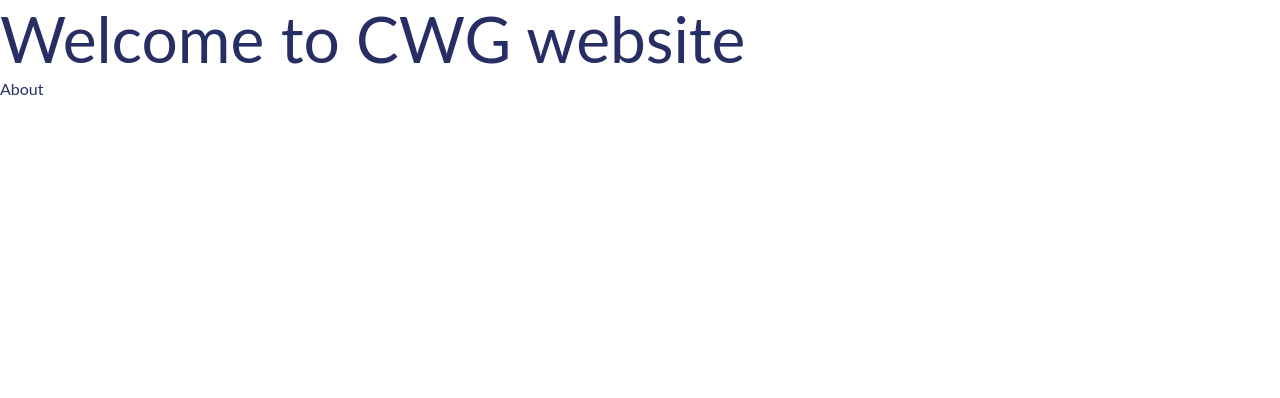
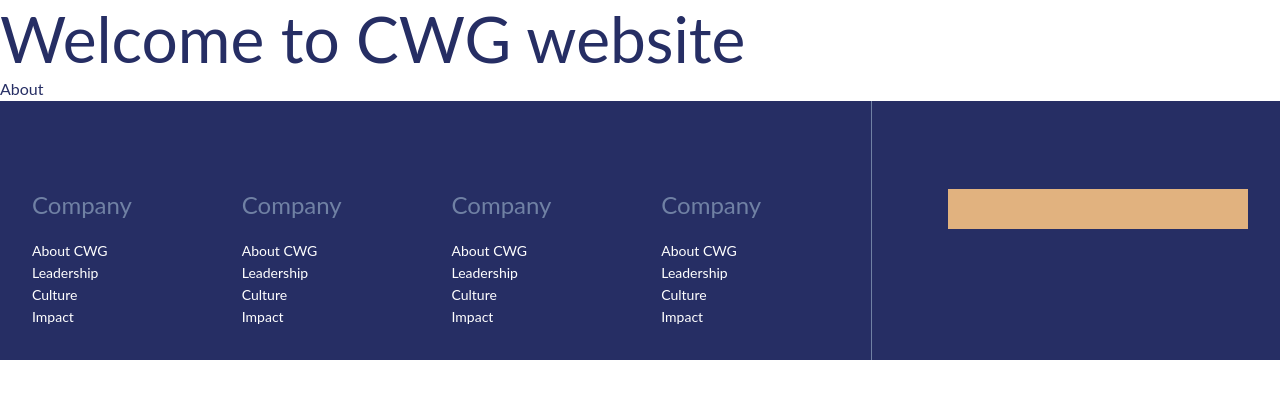
Before and after one commit to Toheeb-Ojuolape/cwg-website, a SvelteKit app: page / in a window 1280 px wide. Shown: the top 398 px of the page. Built offline with nearby package versions, Linux system fonts and the light colour scheme; a web font is replaced by a local one.

Commit message:
feat: footer in progress

```diff
--- /dev/null
+++ b/src/lib/components/Footer.svelte
@@ -0,0 +1,51 @@
+<footer class="bg-midnight-blue">
+	<div class="max-w-7xl w-full mx-auto flex px-8">
+		<div class="flex-1">
+			<div class="grid grid-cols-4 border-r-[1.5px] border-r-greyish-blue pt-22 pb-8">
+				<div>
+					<h6 class="text-headline-6 text-greyish-blue mb-5">Company</h6>
+					<ul class="text-white text-body-s">
+						<li><a href="/">About CWG</a></li>
+						<li><a href="/">Leadership</a></li>
+						<li><a href="/">Culture</a></li>
+						<li><a href="/">Impact</a></li>
+					</ul>
+				</div>
+
+				<div>
+					<h6 class="text-headline-6 text-greyish-blue mb-5">Company</h6>
+					<ul class="text-white text-body-s">
+						<li><a href="/">About CWG</a></li>
+						<li><a href="/">Leadership</a></li>
+						<li><a href="/">Culture</a></li>
+						<li><a href="/">Impact</a></li>
+					</ul>
+				</div>
+
+				<div>
+					<h6 class="text-headline-6 text-greyish-blue mb-5">Company</h6>
+					<ul class="text-white text-body-s">
+						<li><a href="/">About CWG</a></li>
+						<li><a href="/">Leadership</a></li>
+						<li><a href="/">Culture</a></li>
+						<li><a href="/">Impact</a></li>
+					</ul>
+				</div>
+
+				<div>
+					<h6 class="text-headline-6 text-greyish-blue mb-5">Company</h6>
+					<ul class="text-white text-body-s">
+						<li><a href="/">About CWG</a></li>
+						<li><a href="/">Leadership</a></li>
+						<li><a href="/">Culture</a></li>
+						<li><a href="/">Impact</a></li>
+					</ul>
+				</div>
+			</div>
+		</div>
+
+		<div class="w-[300px] ml-19 pt-22 pb-8">
+			<div class="bg-burlywood h-10" />
+		</div>
+	</div>
+</footer>
--- a/src/routes/+layout.svelte
+++ b/src/routes/+layout.svelte
@@ -1,7 +1,14 @@
 <script lang="ts">
 	import '../app.css';
+	import Footer from '$lib/components/Footer.svelte';
 </script>
 
 <svelte:head />
 
-<slot />
+<div>
+	<main>
+		<slot />
+	</main>
+
+	<Footer />
+</div>
--- a/svelte.config.js
+++ b/svelte.config.js
@@ -14,7 +14,10 @@ const config = {
 			fallback: undefined,
 			precompress: false,
 			strict: true
-		})
+		}),
+		alias: {
+			'$lib/*': './src/lib/*'
+		}
 	}
 };
 
--- a/tailwind.config.js
+++ b/tailwind.config.js
@@ -131,11 +131,16 @@ export default {
 			'black-600': 'var(--color-black-600)',
 			'black-500': 'var(--color-black-500)',
 			'black-400': 'var(--color-black-400)',
-			'black-300': 'var(--color-black-300)'
+			'black-300': 'var(--color-black-300)',
+			white: '#ffffff'
 		},
 		extend: {
 			fontFamily: {
 				sans: ['Lato', '-apple-system', 'sans-serif']
+			},
+			spacing: {
+				22: '5.5rem',
+				19: '4.75rem'
 			}
 		}
 	},
```
